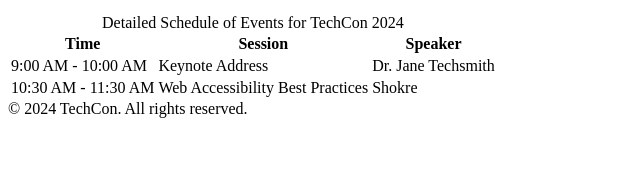
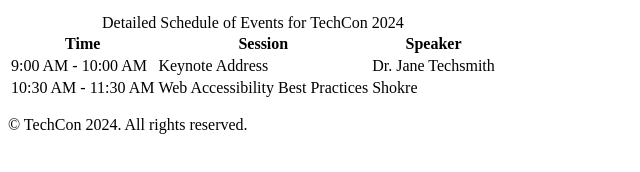
Before and after one commit to body1090/TechCon_HTML, a plain HTML site: page techcon_website/schedule.html in a window 1280 px wide. Shown: the part 154-326 px from the top of the page, without its empty margins (0-640 px from the left). Drawn offline with Linux system fonts and the light colour scheme.

Commit message:
New File

```diff
--- a/techcon_website/schedule.html
+++ b/techcon_website/schedule.html
@@ -45,7 +45,7 @@
         </table>
     </main>
     <footer>
-        &copy; 2024 TechCon. All rights reserved.
+        <p>&copy;  TechCon 2024. All rights reserved.</p>
     </footer>
 
 
```
